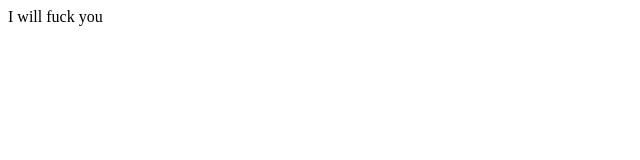
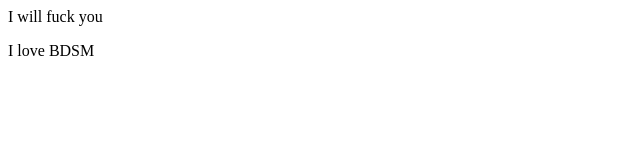
Before and after one commit to IamShrey13/loccalrepo, a plain HTML site: page index.html in a window 1280 px wide. Shown: the full height of the page, 0-640 px from the left. Drawn offline with Linux system fonts and the light colour scheme.

Commit message:
Adding new feature

```diff
--- a/index.html
+++ b/index.html
@@ -1 +1,2 @@
 <p>I will fuck you</p>
+<p>I love BDSM</p>
```
